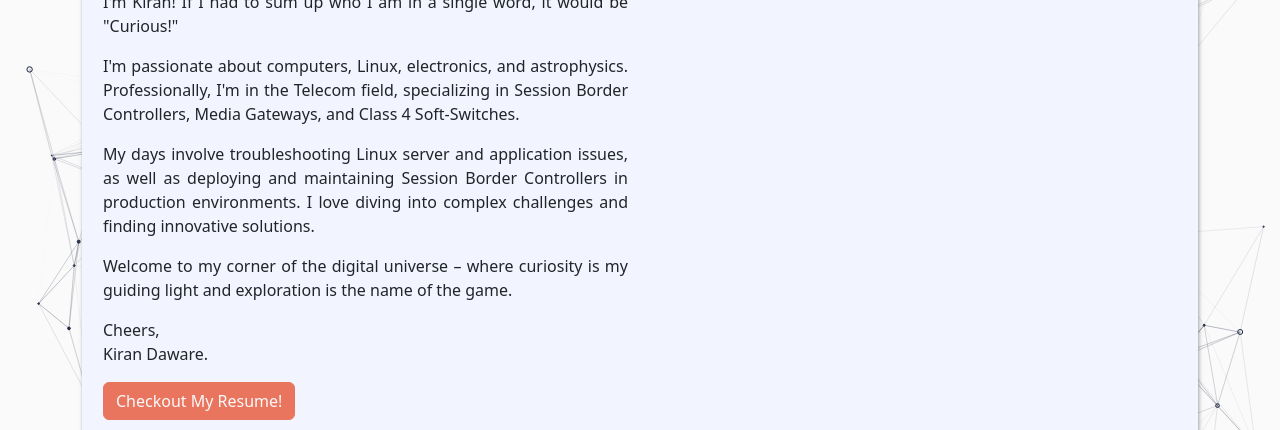
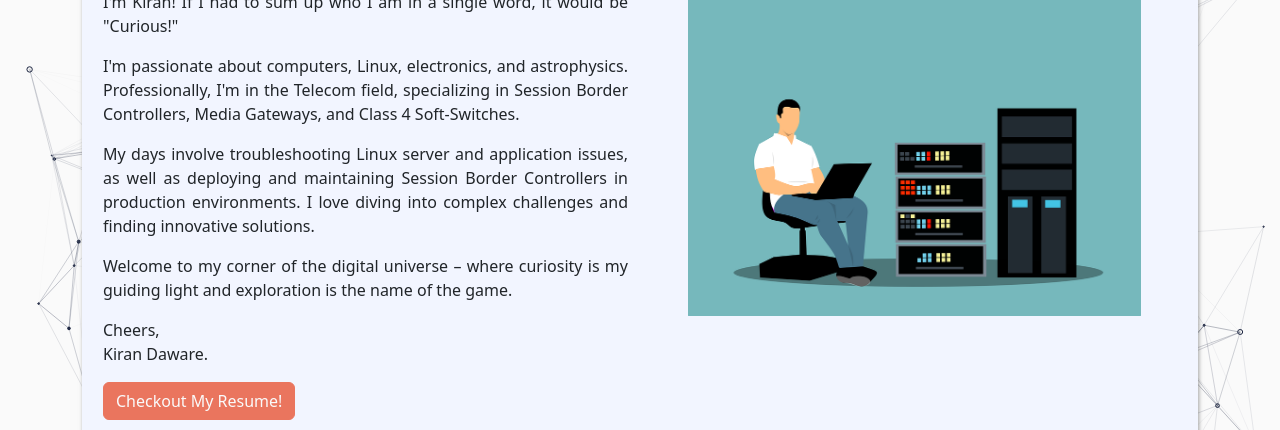
Before and after one commit to kiran-daware/kiran, a plain HTML site: page index.html in a window 1280 px wide. Shown: the part 269-699 px from the top of the page. Drawn offline with nearby package versions, Linux system fonts and the light colour scheme.

Commit message:
Update index.html

```diff
--- a/index.html
+++ b/index.html
@@ -107,7 +107,7 @@
                           </a>
                         </div>
                 </div>
-                <div class="col-lg-6 p-5"><img class="img-fluid" src="assets/kiran.svg" alt=""></div>
+                <div class="col-lg-6 p-5"><img class="img-fluid" src="assets/home-guy.png" alt=""></div>
             </div>
         </section>
 
```
